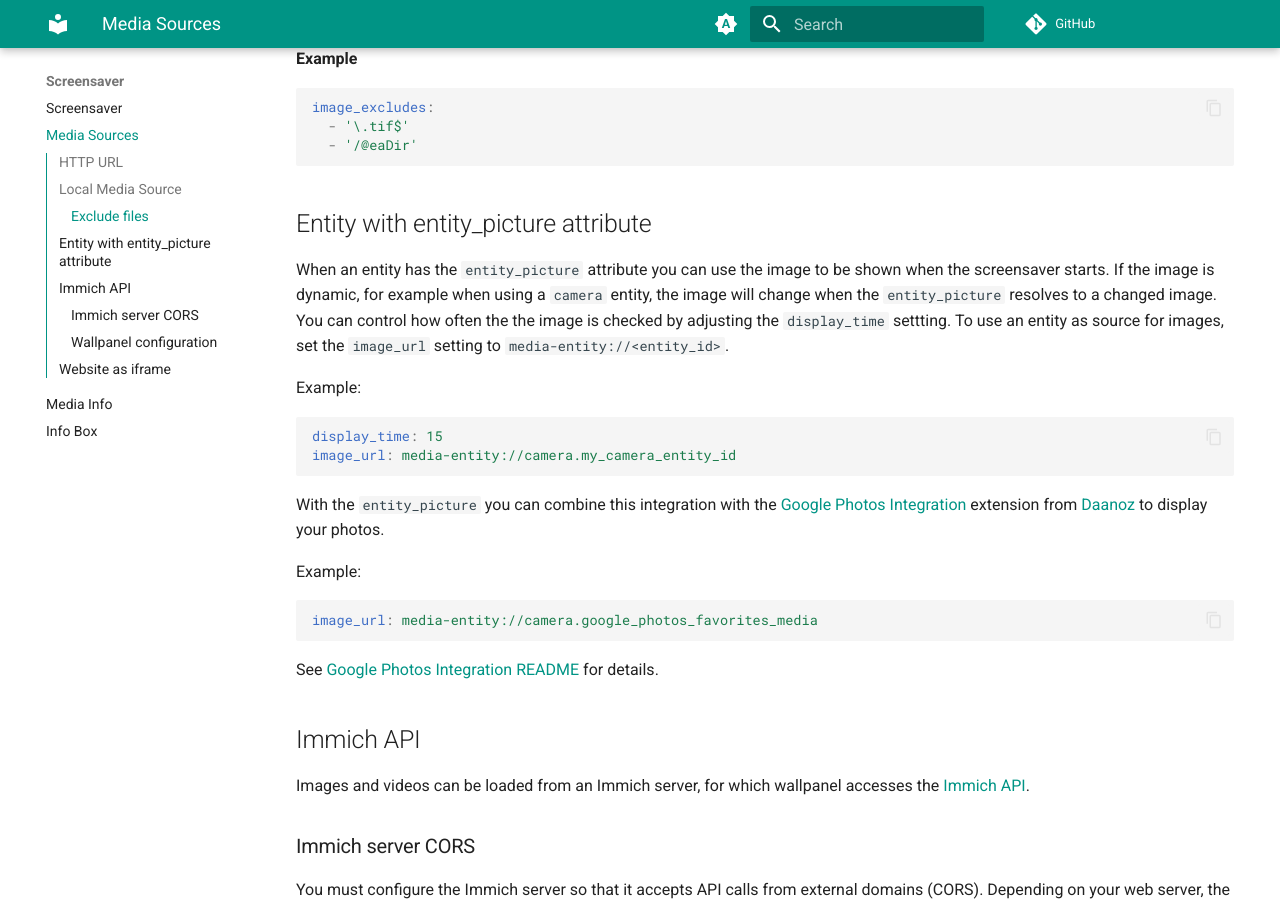
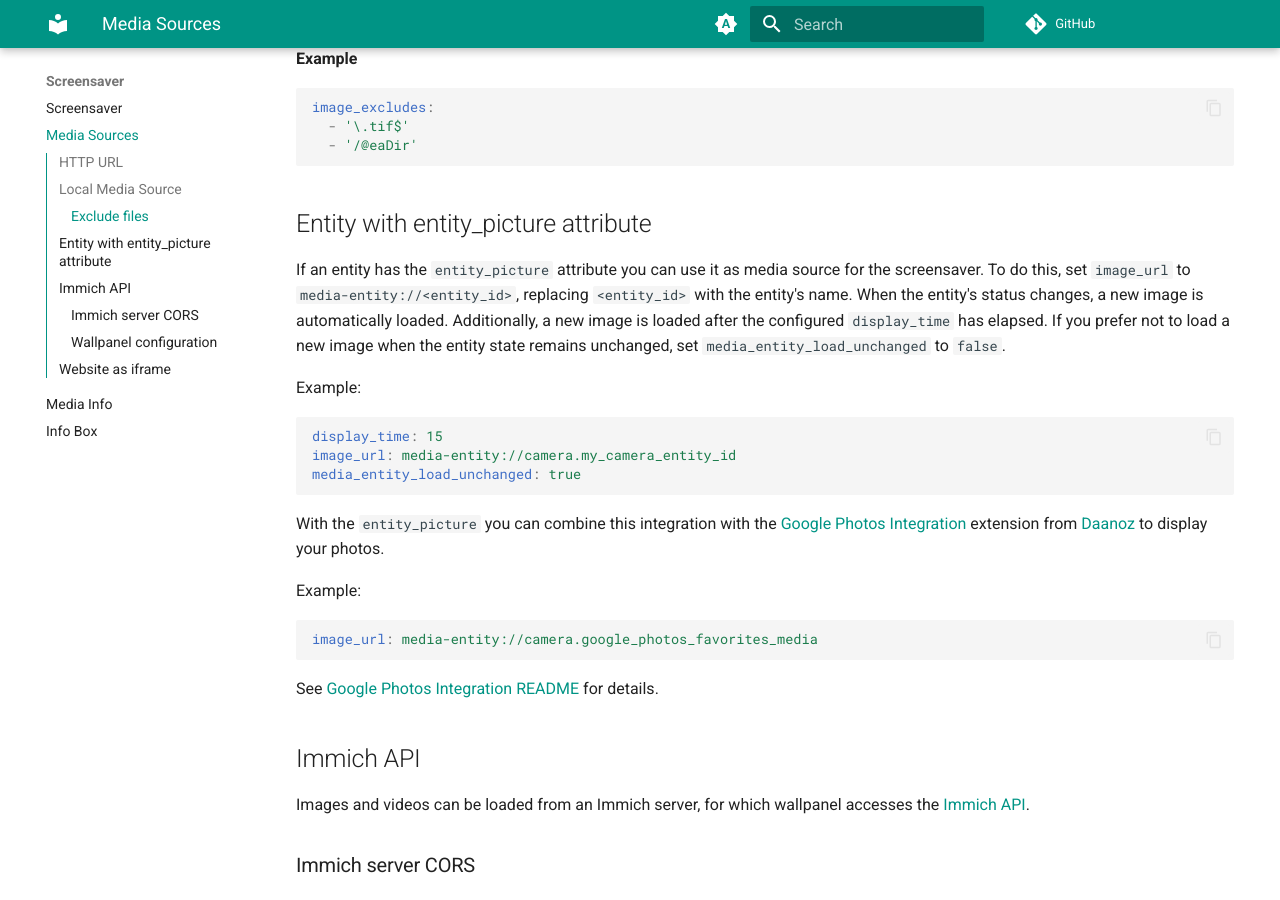
Before and after one commit to j-a-n/lovelace-wallpanel, an MkDocs documentation site: the page built from docs/media-sources.md, in a window 1280 px wide and 900 px high, scrolled down 1636 px. Built offline with MkDocs 1.6.1 and Material for MkDocs 9.7.7, drawn with Linux system fonts in a browser that asks for light colours; comment, search, counter and statistics services are not loaded.

Commit message:
Add configuration option media_entity_load_unchanged

````diff
--- a/docs/media-sources.md
+++ b/docs/media-sources.md
@@ -71,14 +71,18 @@ image_excludes:
 ```
 
 ## Entity with entity_picture attribute
-
-When an entity has the `entity_picture` attribute you can use the image to be shown when the screensaver starts. If the image is dynamic, for example when using a `camera` entity, the image will change when the `entity_picture` resolves to a changed image. You can control how often the the image is checked by adjusting the `display_time` settting. To use an entity as source for images, set the `image_url` setting to `media-entity://<entity_id>`.
+If an entity has the `entity_picture` attribute you can use it as media source for the screensaver.
+To do this, set `image_url` to `media-entity://<entity_id>`, replacing `<entity_id>` with the entity's name.
+When the entity's status changes, a new image is automatically loaded.
+Additionally, a new image is loaded after the configured `display_time` has elapsed.
+If you prefer not to load a new image when the entity state remains unchanged, set `media_entity_load_unchanged` to `false`.
 
 Example:
 
 ```yaml
 display_time: 15
 image_url: media-entity://camera.my_camera_entity_id
+media_entity_load_unchanged: true
 ```
 
 With the `entity_picture` you can combine this integration with the [Google Photos Integration](https://github.com/Daanoz/ha-google-photos) extension from [Daanoz](https://github.com/Daanoz) to display your photos.
@@ -90,6 +94,7 @@ image_url: media-entity://camera.google_photos_favorites_media
 ```
 
 See [Google Photos Integration README](https://github.com/Daanoz/ha-google-photos#lovelace-wall-panel) for details.
+
 
 ## Immich API
 Images and videos can be loaded from an Immich server,
````
Also changed, not shown: docs/configuration.md (+1 -0 lines), wallpanel.js (+20 -8 lines).
